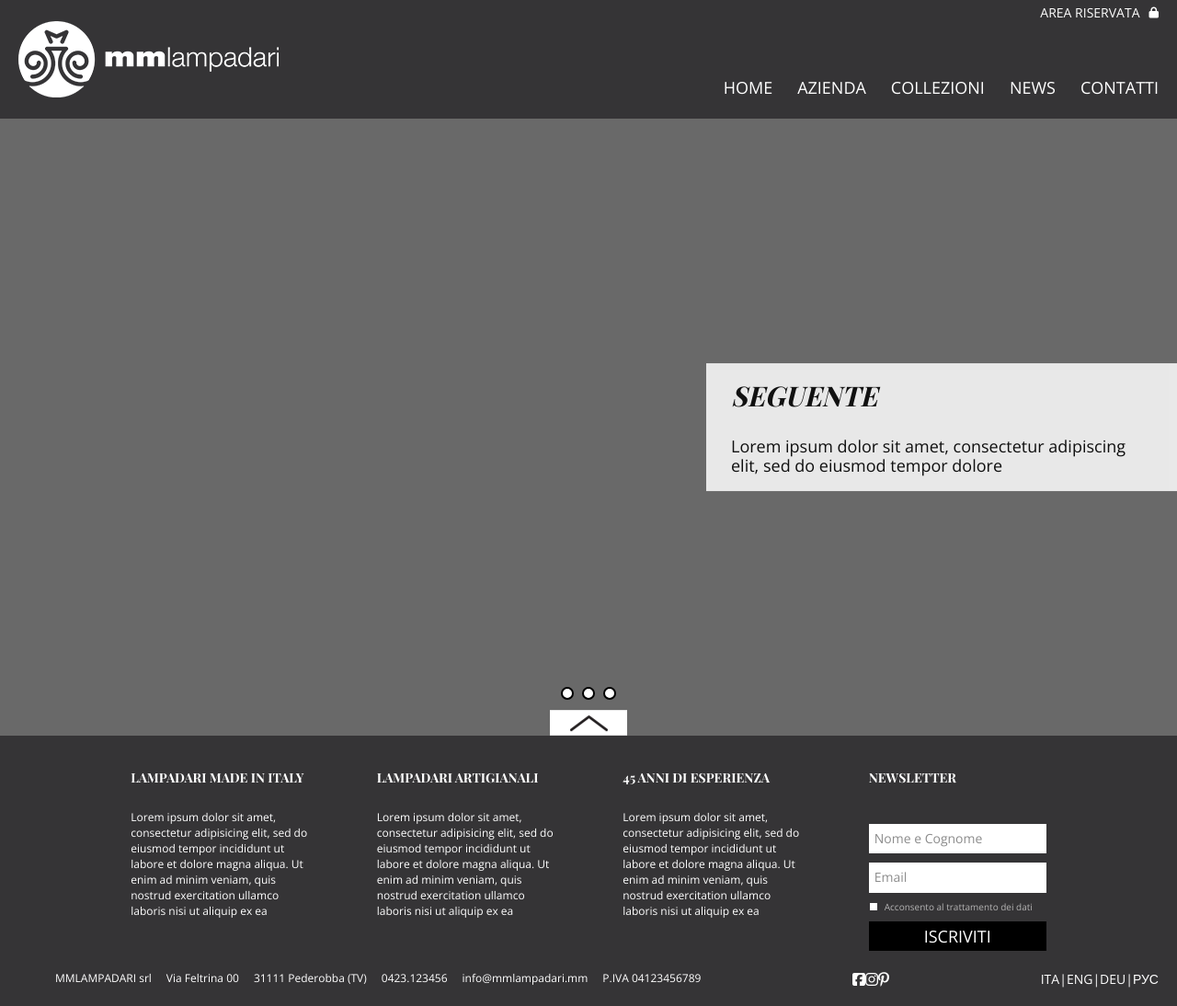
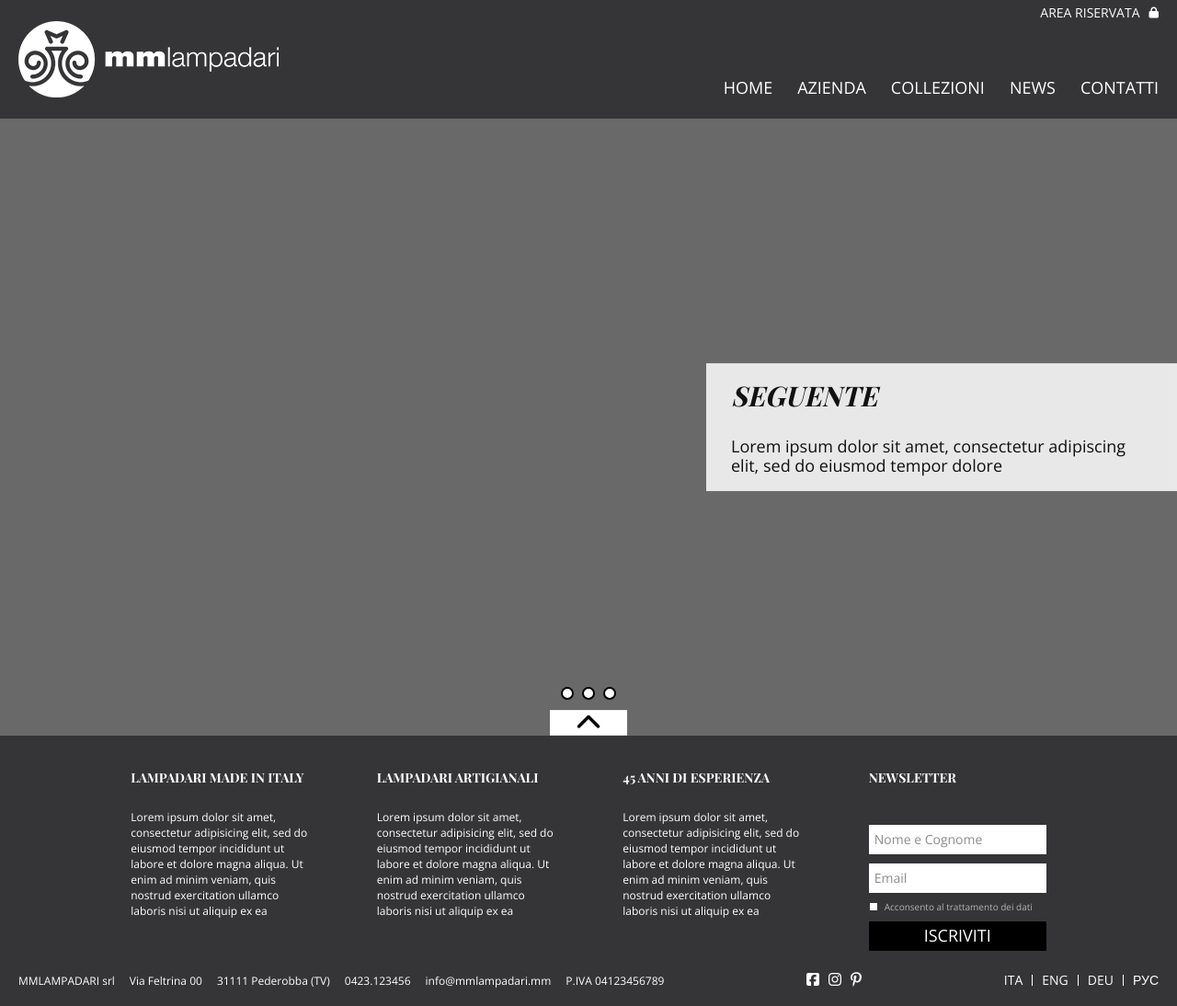
Before and after one commit to michaelivonin/lampadari, a website: page src/index.pug in a window 1280 px wide. Shown: the whole page at 92% size. Drawn offline with nearby package versions, Linux system fonts and the light colour scheme; files that its build step writes are made by us from their sources; files whose address does not match are found by name; a web font is replaced by a local one.

Commit message:
Footer bottom almost done

```diff
--- a/src/pug/includes/footer.pug
+++ b/src/pug/includes/footer.pug
@@ -23,16 +23,18 @@ footer.footer
     //- /.footer__item
     .footer__item
       h5.footer__heading Newsletter
-      form.form
-        .form__wrapper
+      form(id="newsletter").form
+        .form__inner
           input(type="text" placeholder="Nome e Cognome" required).form__input
           input(type="email" placeholder="Email" required).form__input
           input(type="checkbox" id="checkbox-first").form__checkbox
           label(for="checkbox-first").form__label
             | Acconsento al trattamento dei dati
           //- /.form__label
-          input(type="submit" value="Iscriviti").form__button
-        //- /.form__wrapper
+          button(type="submit").form__button
+            span.form__button-text Iscriviti
+          //- /.form__button
+        //- /.form__inner
       //- /.form
     //- /.footer__item
   //- /.footer__content
@@ -65,13 +67,21 @@ footer.footer
       //- /.socials__item
     //-/.socials
     ul.languages
-      li.languages__item Ita
-      li.languages__item |
-      li.languages__item Eng
-      li.languages__item |
-      li.languages__item Deu
-      li.languages__item |
-      li.languages__item Рус
+      li.languages__item
+        a(href="#").languages__link Ita
+      //- /.languages__item
+      //li.languages__item |
+      li.languages__item
+        a(href="#").languages__link Eng
+      //- /.languages__item
+      //li.languages__item |
+      li.languages__item
+        a(href="#").languages__link Deu
+      //- /.languages__item
+      //li.languages__item |
+      li.languages__item
+        a(href="#").languages__link Рус
+      //- /.languages__item
     //- /.languages
   //- /.footer__bottom
 //- /.footer
--- a/src/pug/includes/slider.pug
+++ b/src/pug/includes/slider.pug
@@ -34,10 +34,10 @@
     .bottom-box
       .bottom-box__top
         button.bottom-box__button
-          .icon.icon-arrow.bottom-box__icon-arrow
+          i.fas.fa-chevron-up.bottom-box__icon-arrow
         //- /.bottom-box__button
       //- /.bottom-box__top
-      .bottom-box__wrapper
+      .bottom-box__inner
         .bottom-box__item
           h4.bottom-box__heading Stai pensando ad un progetto?
           p.bottom-box__description
@@ -59,7 +59,7 @@
           //- /.bottom-box__description
           a(href="#").bottom-box__link Approfondisci
         //- /.bottom-box__item
-      //- /.bottom-box__wrapper
+      //- /.bottom-box__inner
     //- /.__bottom-box
   //- /.slider__screen
 //- /.slider
--- a/src/sass/layouts/_footer.sass
+++ b/src/sass/layouts/_footer.sass
@@ -33,9 +33,11 @@
     display: flex
     flex-flow: row wrap
     justify-content: space-between
+    align-items: baseline
 
 .info
   list-style: none
+  padding: 0
   margin: 0
   display: flex
   flex-flow: row nowrap
@@ -51,23 +53,29 @@
     @include text-default
     font-size: 12px
     &:hover
-      opacity: 0.8
+      color: $link-hover
 
 .socials
   list-style: none
+  padding: 0
   margin: 0
   display: flex
   flex-flow: row nowrap
   justify-content: space-between
 
   &__item
+    &:not(:last-child)
+      margin-right: 10px
 
   &__link
     display: inline-block
     color: $white
+    &:hover
+      color: $link-hover
 
 .languages
   list-style: none
+  padding: 0
   margin: 0
   display: flex
   flex-flow: row nowrap
@@ -75,26 +83,48 @@
 
   &__item
     @include text-default
+    display: flex
+    flex-flow: row nowrap
+    align-items: center
+    &:not(:last-child)
+      &:after
+        content: "|"
+        text-indent: -999999px
+        display: block
+        float: right
+        width: 1px
+        height: 12px
+        background: $white
+        margin: 0 10px
+
+  &__link
+    @include text-default
     font-size: 14px
     text-transform: uppercase
+    &:hover
+      color: $link-hover
 
 .form
 
-  &__wrapper
+  &__inner
     display: flex
     flex-flow: column nowrap
 
   &__input
-    padding: 7px 6px
+    height: 32px
+    padding: 6px 6px
     background-color: $white
     margin-bottom: 10px !important
     border: none
     outline: none
+    box-sizing: border-box
     &::placeholder
       @include text-default
       color: $input-grey
       font-size: 14px
       font-weight: 300
+    &:focus
+      border: 3px inset $link-hover
 
   &__label
     @include text-default
@@ -122,9 +152,18 @@
       content: "x"
 
   &__button
-    @include text-default
     height: 32px
     background-color: $black
+    border: none
+    &:hover
+      cursor: pointer
+      background-color: $input-grey
+    &:active .form__button-text, &:focus .form__button-text
+      position: relative
+      top: 0
+      left: 0
+
+  &__button-text
+    @include text-default
     font-size: 18px
     text-transform: uppercase
-    border: none
--- a/src/sass/layouts/_slider.sass
+++ b/src/sass/layouts/_slider.sass
@@ -103,18 +103,21 @@
     &:hover
       cursor: pointer
       background-color: $link-hover
+    &:active .bottom-box__icon-arrow, &:focus .bottom-box__icon-arrow
+      position: relative
+      top: 0
+      left: 0
     &:focus
       outline: none
 
   &__icon-arrow
-    display: inline-block
-    vertical-align: middle
-    transform: scaleY(-1)
     transition: all .5s ease-out
+    &:before
+      font-size: 28px
     &_down
-      transform: scaleY(1)
+      transform: scaleY(-1)
 
-  &__wrapper
+  &__inner
     display: flex
     flex-flow: row wrap
 
```
